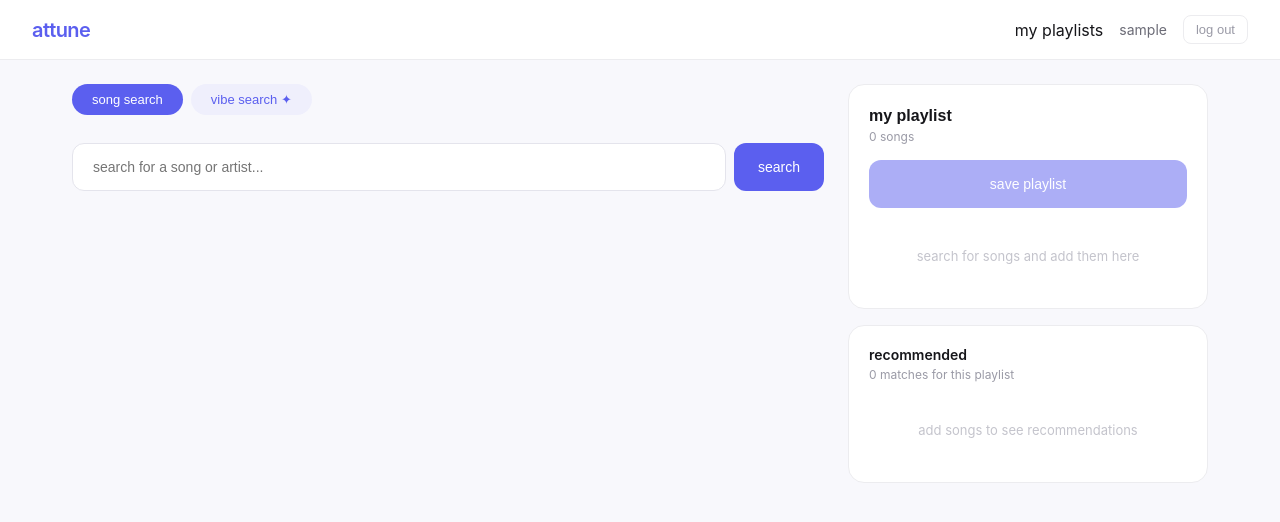
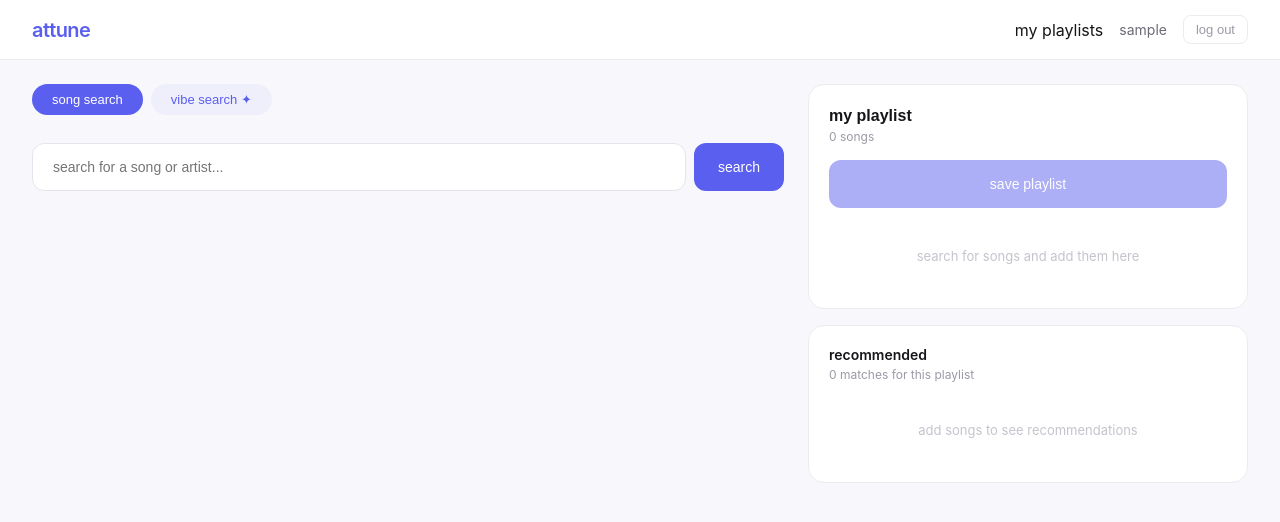
Before and after one commit to npillai33/Attune, a React (Vite) app in the folder client/: page /home in a window 1280 px wide. Shown: the top 522 px of the page. Built offline with nearby package versions, Linux system fonts and the light colour scheme; sample sign-in values are in the browser's storage.

Commit message:
added llm prompted song descriptions for recommendations & widened layout

```diff
--- a/client/src/components/SongCard.jsx
+++ b/client/src/components/SongCard.jsx
@@ -9,6 +9,9 @@ export default function SongCard({ song, onAdd, actionLabel = 'add', isAdded = f
       <div style={styles.info}>
         <div style={styles.title}>{song.title}</div>
         <div style={styles.artist}>{song.artist}</div>
+        {song.reason && (
+    <div style={styles.reason}>✦ {song.reason}</div>
+    )}
       </div>
       <div style={styles.actions}>
         {song.preview_url && (
@@ -29,6 +32,7 @@ export default function SongCard({ song, onAdd, actionLabel = 'add', isAdded = f
     </div>
   )
 }
+
 
 const styles = {
   card: {
@@ -64,6 +68,12 @@ const styles = {
     color: '#9A9AA6',
     marginTop: '2px',
   },
+  reason: {
+  fontSize: '11px',
+  color: '#8A2BE2',
+  marginTop: '3px',
+  fontStyle: 'italic',
+  },
   actions: {
     display: 'flex',
     alignItems: 'center',
--- a/client/src/pages/Home.jsx
+++ b/client/src/pages/Home.jsx
@@ -262,10 +262,10 @@ const styles = {
   },
   content: {
     display: 'grid',
-    gridTemplateColumns: '1fr 360px',
+    gridTemplateColumns: '1fr 440px',
     gap: '24px',
     padding: '24px 32px',
-    maxWidth: '1200px',
+    maxWidth: '1320px',
     margin: '0 auto',
   },
   searchSection: {
```
Also changed, not shown: 2 other files (tests, documents, lock files or other folders).
